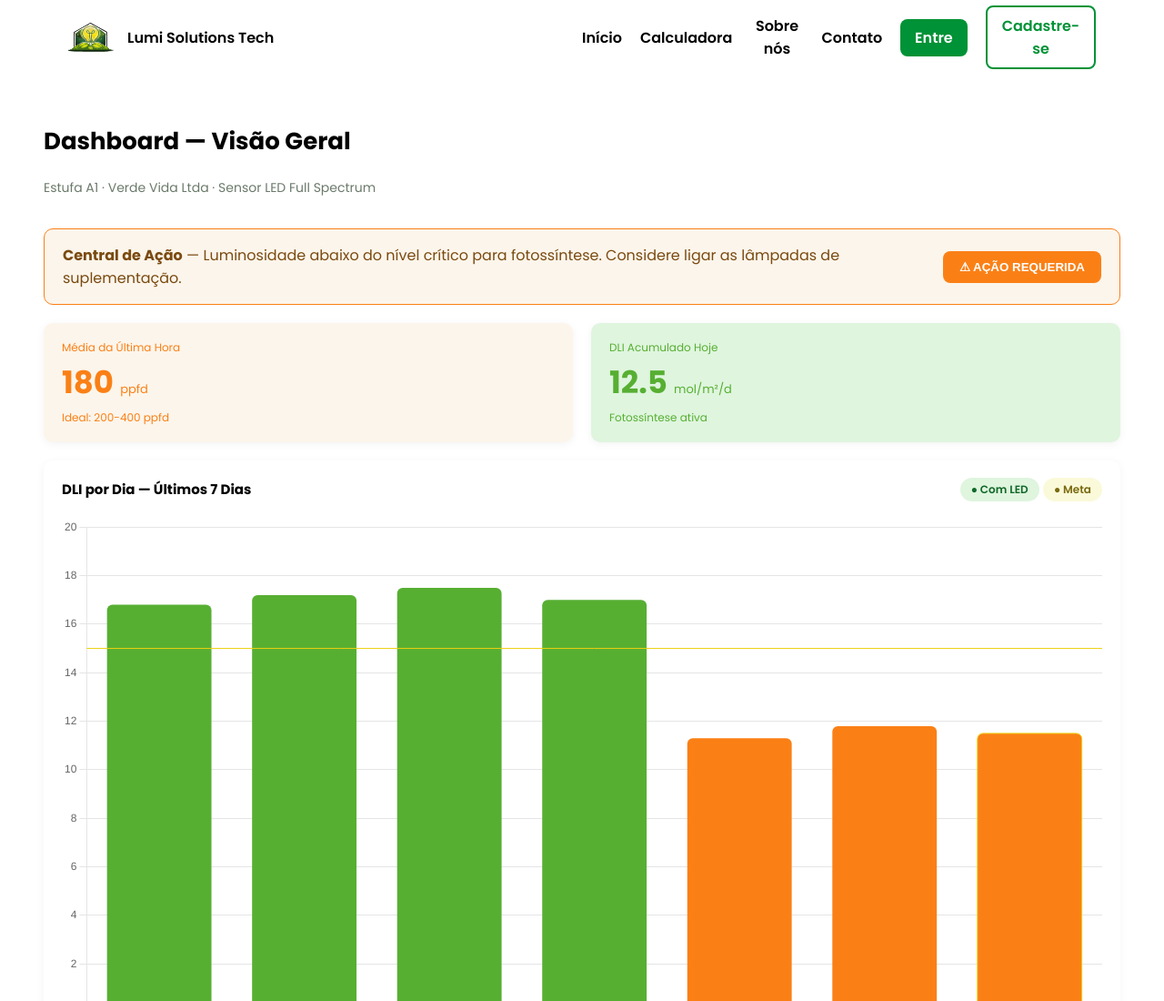
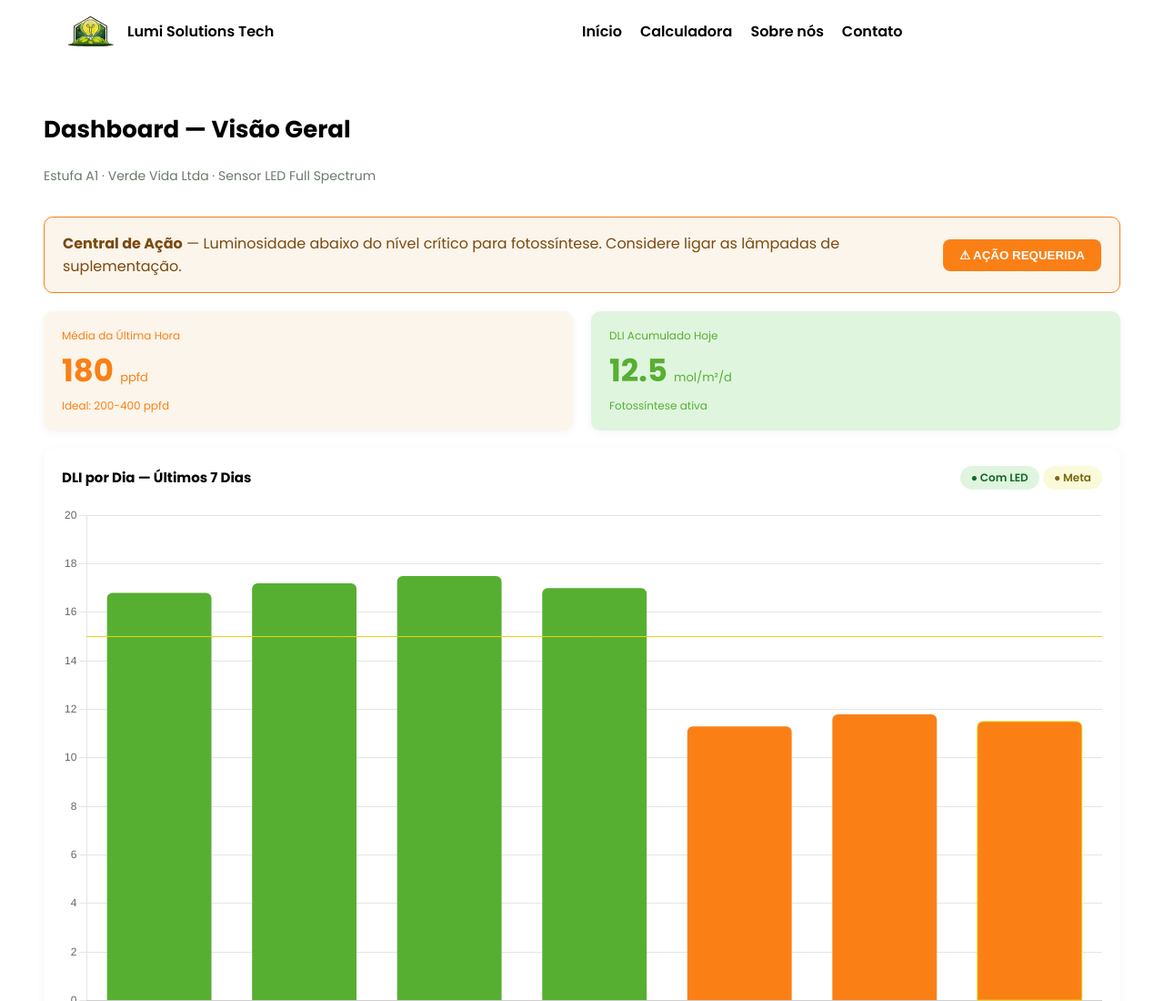
Before and after one commit to LUMI-Solutions-Tech/FrontEnd, a plain HTML site: page dashboard.html in a window 1280 px wide. Shown: the top 1100 px of the page at 91% size. Drawn offline with nearby package versions, Linux system fonts and the light colour scheme.

Commit message:
tirando login e cadastro da dashboard

```diff
--- a/dashboard.html
+++ b/dashboard.html
@@ -28,8 +28,6 @@
                 <a href="calculadora.html" target="_blank" class="opcoes-menu">Calculadora</a>
                 <a href="sobre.html" target="_blank" class="opcoes-menu">Sobre nós</a>
                 <a href="#rodape" class="opcoes-menu">Contato</a>
-                <a href="login.html" target="_blank" class="opcoes-menu login">Entre</a>
-                <a href="cadastro.html" target="_blank" class="opcoes-menu cadastro">Cadastre-se</a>
             </div>
         </div>
     </header>
```
